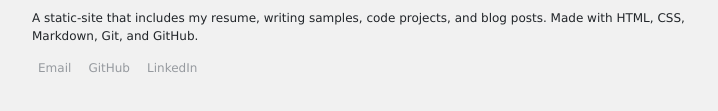
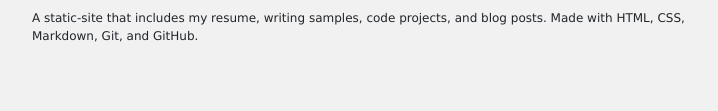
Before and after one commit to jaketanis/j.k.-tanis, a plain HTML site: page code/code.html in a window 1280 px wide. Shown: the part 493-604 px from the top of the page, without its empty margins (258-976 px from the left). Drawn offline with Linux system fonts and the light colour scheme.

Commit message:
removed footer in code page

```diff
--- a/code/code.html
+++ b/code/code.html
@@ -28,10 +28,5 @@
                 <p>An HTML and CSS project that performs Google searches.</p>
             <h2><a href='https://github.com/jaketanis/j.k.-tanis'>This website</a></h2>
                 <p>A static-site that includes my resume, writing samples, code projects, and blog posts. Made with HTML, CSS, Markdown, Git, and GitHub.</p>
-        <div>
-            <a class="footer-links" href="mailto:jaketanis@proton.me">Email</a>
-            <a class="footer-links" href="https://github.com/jaketanis" target="_blank" rel="noopener noreferrer">GitHub</a>
-            <a class="footer-links" href="https://www.linkedin.com/in/jacobtanis/" target="_blank" rel="noopener noreferrer">LinkedIn</a>
-        </div>
     </body>
 </html>
```
